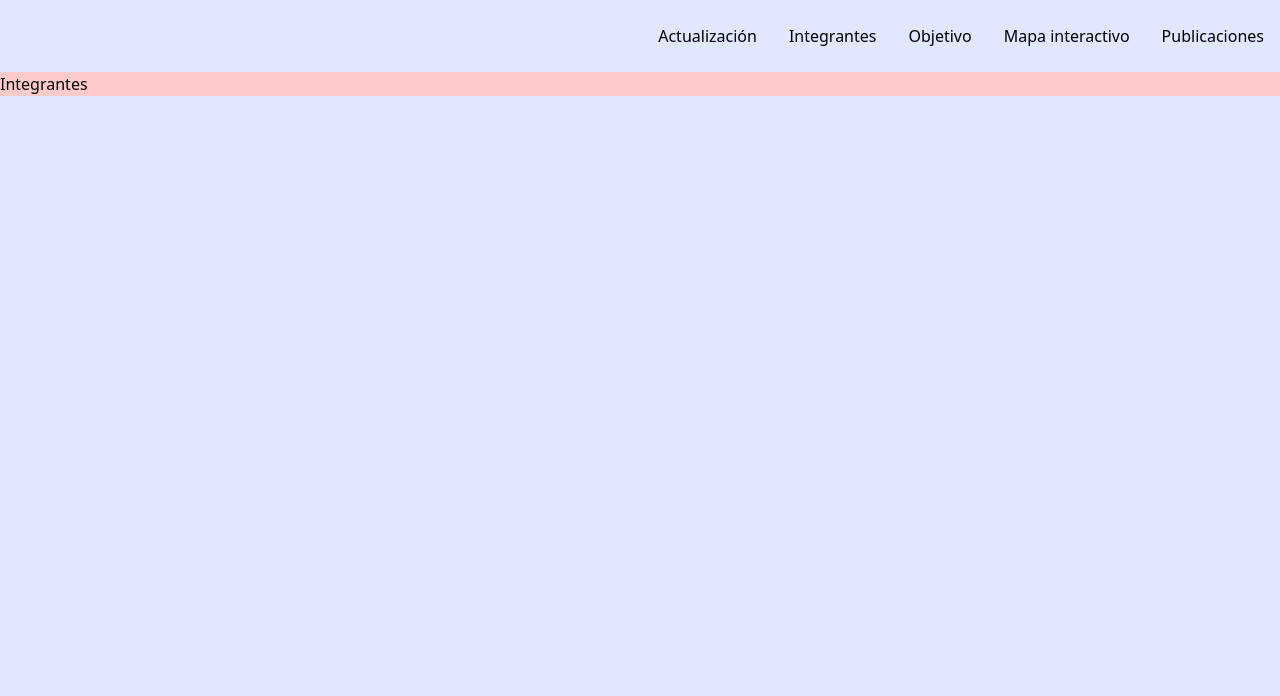
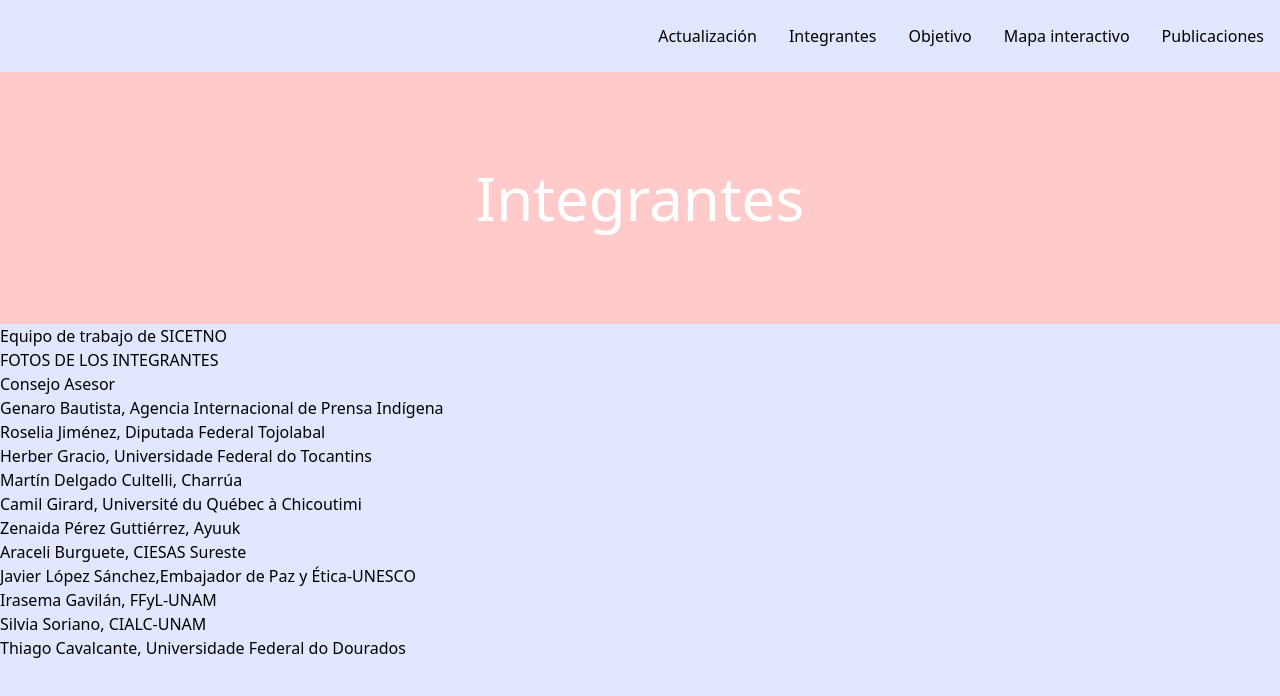
Before and after one commit to AngelLopez15/sicetnoRemake, a Gatsby site: page /integrantes in a window 1280 px wide. Built offline with nearby package versions, Linux system fonts and the light colour scheme; Gatsby itself is replaced by a stand-in of ours.

Commit message:
estructura pagina integrantes terminada

```diff
--- a/src/pages/actualizacion.js
+++ b/src/pages/actualizacion.js
@@ -6,7 +6,7 @@
   return (
     <Layout>
       <header className="bg-red-200 py-24 text-center">
-        <h1 className="text-white text-6xl ">Sobre la actualización</h1>
+        <h1 className="text-white text-6xl">Sobre la actualización</h1>
       </header>
       <main className="container mx-auto px-10 text-justify leading-7">
         <section className="my-10">
--- a/src/pages/integrantes.js
+++ b/src/pages/integrantes.js
@@ -4,8 +4,54 @@
 export default function integrantes() {
   return (
     <Layout>
+      <header className="bg-red-200 py-24 text-center">
+        <h1 className="text-white text-6xl">Integrantes</h1>
+      </header>
       <main>
-        <h1 className="bg-red-200">Integrantes</h1>
+        <section>
+          <h2>Equipo de trabajo de SICETNO</h2>
+          <div>
+            <p>FOTOS DE LOS INTEGRANTES</p>
+          </div>
+        </section>
+        <section>
+          <h2>Consejo Asesor</h2>
+          <div>
+            <div>
+              <p>Genaro Bautista, <span>Agencia Internacional de Prensa Indígena</span></p>
+            </div>
+            <div>
+              <p>Roselia Jiménez, <span>Diputada Federal Tojolabal</span></p>
+            </div>
+            <div>
+              <p>Herber Gracio, <span>Universidade Federal do Tocantins</span></p>
+            </div>
+            <div>
+              <p>Martín Delgado Cultelli, <span>Charrúa</span></p>
+            </div>
+            <div>
+              <p>Camil Girard, <span>Université du Québec à Chicoutimi</span></p>
+            </div>
+            <div>
+              <p>Zenaida Pérez Guttiérrez, <span>Ayuuk</span></p>
+            </div>
+            <div>
+              <p>Araceli Burguete, <span>CIESAS Sureste</span></p>
+            </div>
+            <div>
+              <p>Javier López Sánchez,<span>Embajador de Paz y Ética-UNESCO</span></p>
+            </div>
+            <div>
+              <p>Irasema Gavilán, <span>FFyL-UNAM</span></p>
+            </div>
+            <div>
+              <p>Silvia Soriano, <span>CIALC-UNAM</span></p>
+            </div>
+            <div>
+              <p>Thiago Cavalcante, <span>Universidade Federal do Dourados</span></p>
+            </div>
+          </div>
+        </section>
       </main>
     </Layout>
   )
```
